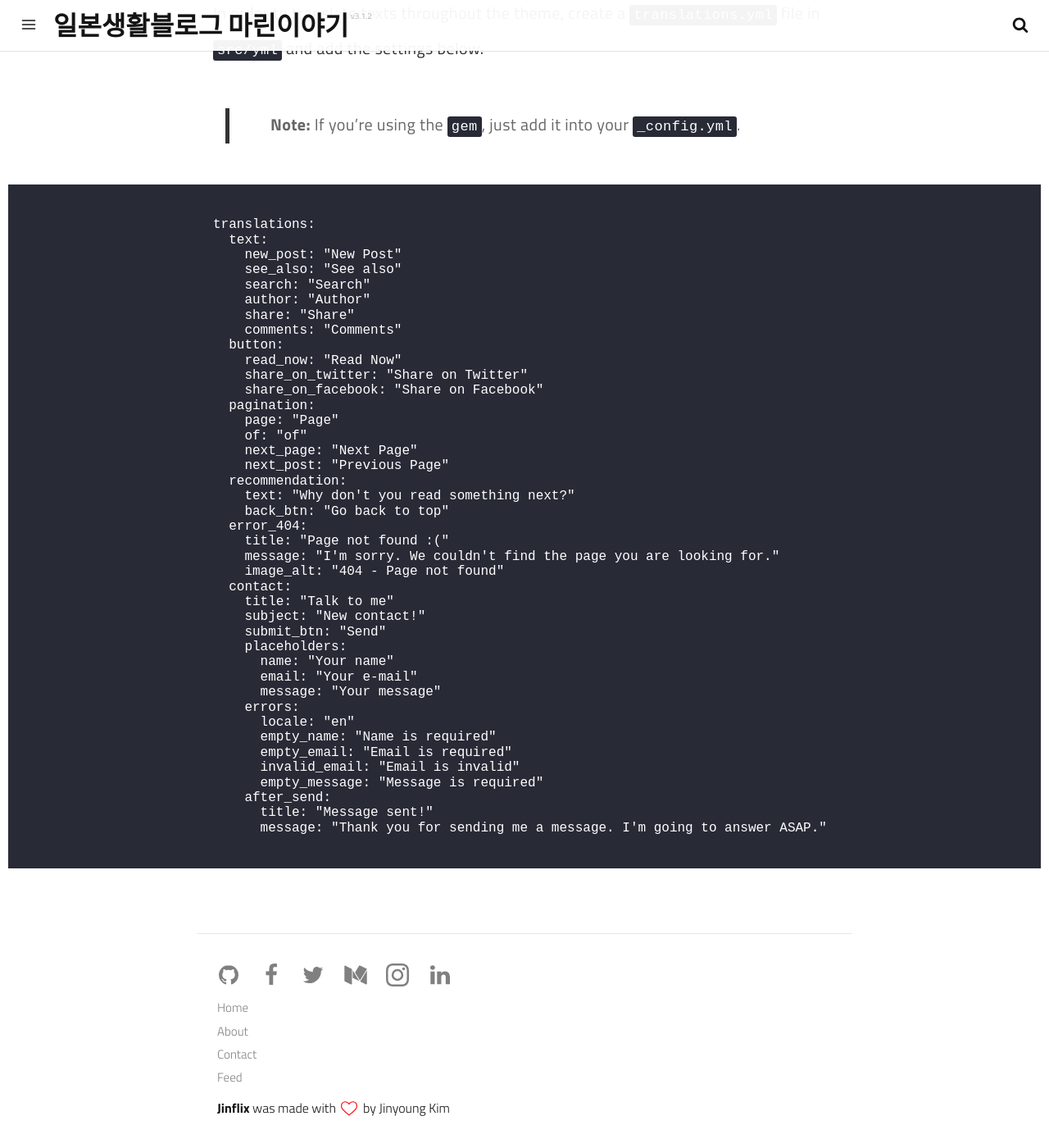
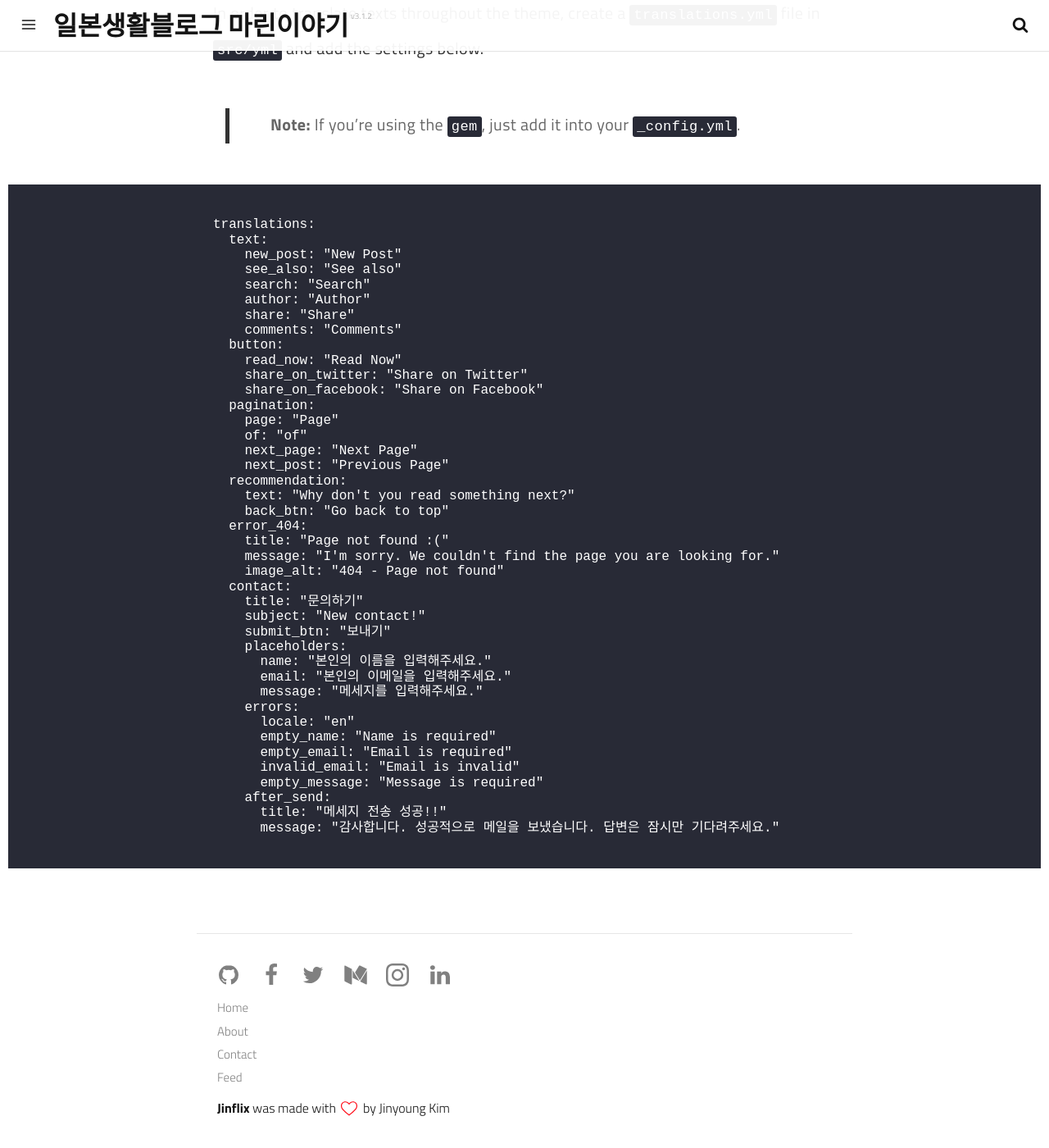
Before and after one commit to jin03192/jin03192.github.io, a Jekyll site: the page built from docs/setup.md, in a window 1280 px wide and 1400 px high, scrolled down 3282 px. Shown: the whole window at 82% size. Built offline with Jekyll 4.4.1, drawn with Linux system fonts in a browser that asks for light colours; our own code applies the rules of GitHub Pages for plain Markdown files; a script that is not in the unit is left out.

Commit message:
메일정보 입력

````diff
--- a/_config.yml
+++ b/_config.yml
@@ -18,7 +18,7 @@ menu:
     url: /contact
   - title: Feed
     url: /feed.xml
-email: youremail@test.com
+email: jin03192@naver.com
 # See: https://disqus.com/
 disqus_username: disqus_username
 # Contact Form Setting
--- a/docs/setup.md
+++ b/docs/setup.md
@@ -89,13 +89,13 @@ translations:
     message: "I'm sorry. We couldn't find the page you are looking for."
     image_alt: "404 - Page not found"
   contact:
-    title: "Talk to me"
+    title: "문의하기"
     subject: "New contact!"
-    submit_btn: "Send"
+    submit_btn: "보내기"
     placeholders:
-      name: "Your name"
-      email: "Your e-mail"
-      message: "Your message"
+      name: "본인의 이름을 입력해주세요."
+      email: "본인의 이메일을 입력해주세요."
+      message: "메세지를 입력해주세요."
     errors:
       locale: "en"
       empty_name: "Name is required"
@@ -103,6 +103,6 @@ translations:
       invalid_email: "Email is invalid"
       empty_message: "Message is required"
     after_send:
-      title: "Message sent!"
-      message: "Thank you for sending me a message. I'm going to answer ASAP."
+      title: "메세지 전송 성공!!"
+      message: "감사합니다. 성공적으로 메일을 보냈습니다. 답변은 잠시만 기다려주세요."
 ```
````
